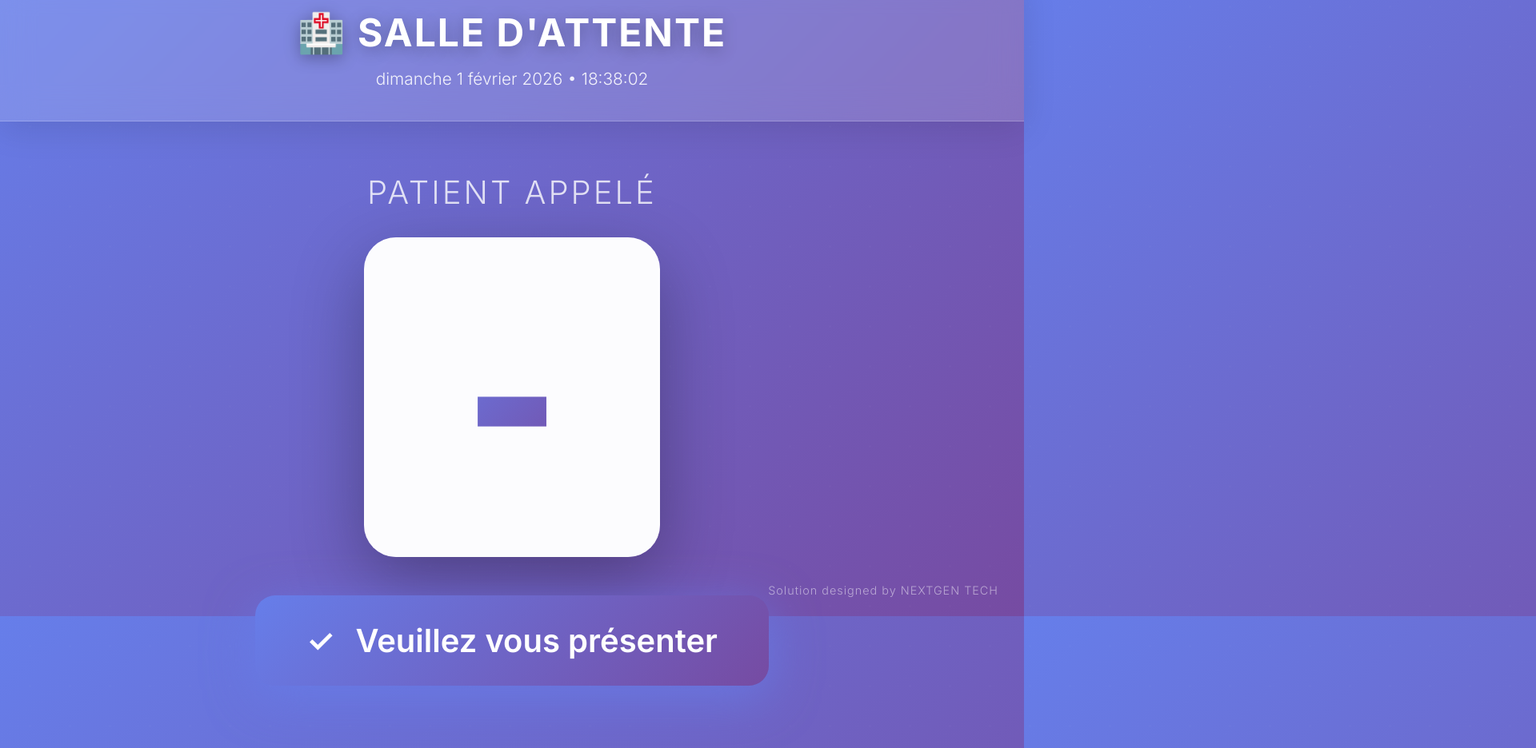
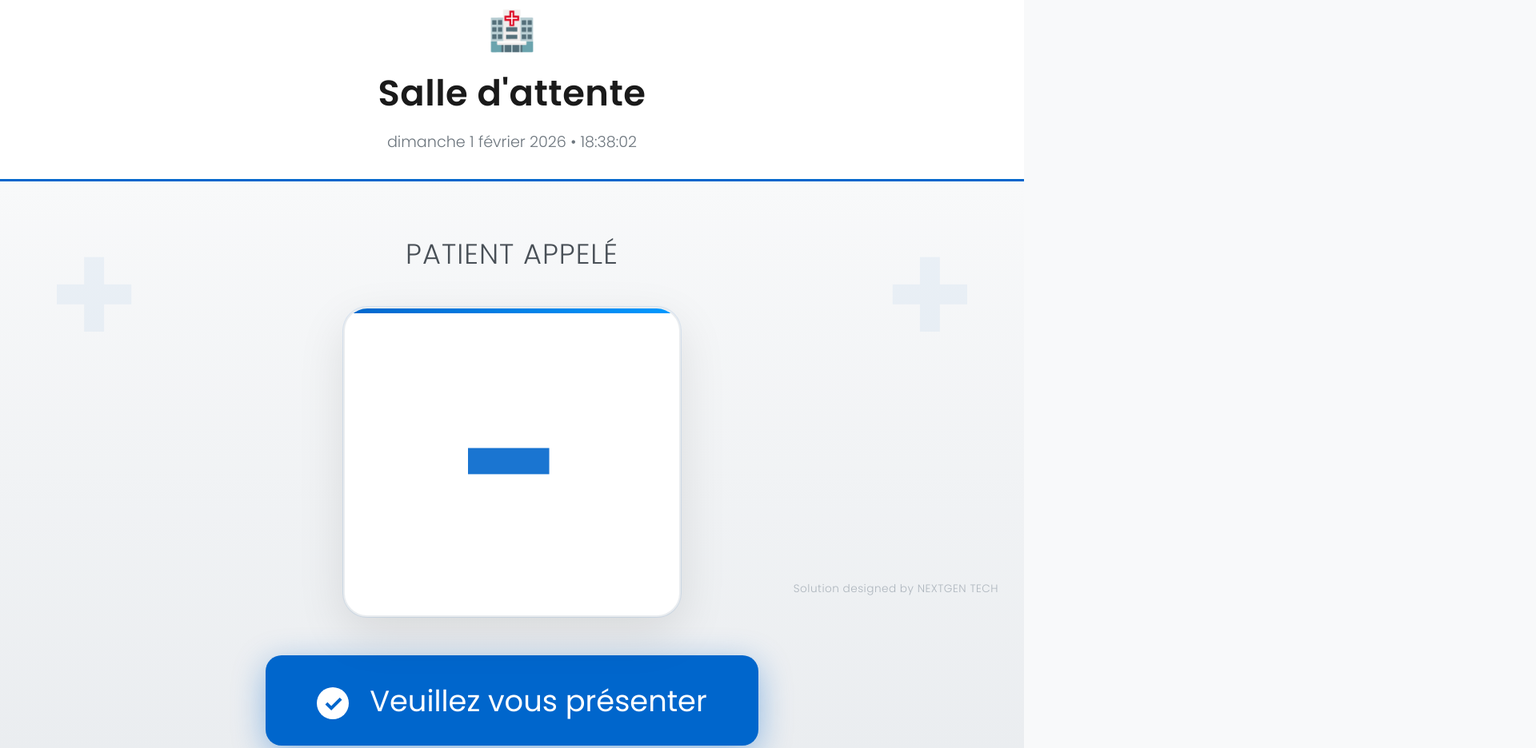
Before and after one commit to Chicanos-Tech/Etienne_pageclient, a plain HTML site: page index.html in a window 1280 px wide. Shown: the part 29-965 px from the top of the page at 80% size, 1920 px wide, since content can reach past the window. Drawn offline with Linux system fonts and the light colour scheme; no server answers.

Commit message:
Update index.html

```diff
--- a/index.html
+++ b/index.html
@@ -4,7 +4,7 @@
   <meta charset="UTF-8">
   <meta name="viewport" content="width=device-width, initial-scale=1.0">
   <title>Salle d'attente</title>
-  <link href="https://fonts.googleapis.com/css2?family=Inter:wght@300;400;600;700;900&display=swap" rel="stylesheet">
+  <link href="https://fonts.googleapis.com/css2?family=Poppins:wght@300;400;600;700&display=swap" rel="stylesheet">
 
   <style>
     * {
@@ -14,57 +14,41 @@
     }
 
     body {
-      font-family: 'Inter', -apple-system, BlinkMacSystemFont, sans-serif;
-      background: linear-gradient(135deg, #667eea 0%, #764ba2 100%);
+      font-family: 'Poppins', -apple-system, BlinkMacSystemFont, sans-serif;
+      background: #f8f9fa;
       height: 100vh;
       display: flex;
       flex-direction: column;
       overflow: hidden;
-      position: relative;
-    }
-
-    /* Animation de fond */
-    body::before {
-      content: '';
-      position: absolute;
-      width: 200%;
-      height: 200%;
-      background: radial-gradient(circle, rgba(255,255,255,0.1) 1px, transparent 1px);
-      background-size: 50px 50px;
-      animation: moveBackground 20s linear infinite;
-      opacity: 0.3;
-    }
-
-    @keyframes moveBackground {
-      0% { transform: translate(0, 0); }
-      100% { transform: translate(50px, 50px); }
     }
 
     /* Header */
     header {
-      background: rgba(255, 255, 255, 0.15);
-      backdrop-filter: blur(20px);
-      padding: 2.5rem;
+      background: white;
+      padding: 2rem 3rem;
       text-align: center;
-      border-bottom: 1px solid rgba(255, 255, 255, 0.2);
-      box-shadow: 0 10px 40px rgba(0, 0, 0, 0.1);
-      position: relative;
-      z-index: 10;
+      border-bottom: 3px solid #0066cc;
+      box-shadow: 0 2px 20px rgba(0, 0, 0, 0.05);
     }
 
     header h1 {
+      font-size: 2.8rem;
+      font-weight: 600;
+      color: #1a1a1a;
+      letter-spacing: 0.5px;
+      margin-bottom: 0.5rem;
+    }
+
+    .header-icon {
+      color: #0066cc;
       font-size: 3rem;
-      font-weight: 700;
-      color: white;
-      letter-spacing: 2px;
-      text-transform: uppercase;
-      text-shadow: 0 4px 20px rgba(0, 0, 0, 0.3);
+      margin-bottom: 0.5rem;
     }
 
     .datetime {
-      margin-top: 1rem;
-      font-size: 1.3rem;
-      color: rgba(255, 255, 255, 0.9);
+      margin-top: 0.8rem;
+      font-size: 1.2rem;
+      color: #6c757d;
       font-weight: 300;
     }
 
@@ -75,51 +59,48 @@
       flex-direction: column;
       justify-content: center;
       align-items: center;
-      position: relative;
-      z-index: 5;
       padding: 4rem;
+      background: linear-gradient(180deg, #f8f9fa 0%, #e9ecef 100%);
     }
 
     .label {
-      font-size: 2.5rem;
+      font-size: 2.2rem;
       font-weight: 300;
-      color: rgba(255, 255, 255, 0.8);
-      margin-bottom: 2rem;
-      letter-spacing: 3px;
+      color: #495057;
+      margin-bottom: 2.5rem;
+      letter-spacing: 1px;
       text-transform: uppercase;
     }
 
     /* Carte numéro patient */
     .patient-card {
-      background: rgba(255, 255, 255, 0.98);
-      backdrop-filter: blur(30px);
-      border-radius: 40px;
-      padding: 5rem 8rem;
+      background: white;
+      border-radius: 30px;
+      padding: 5rem 9rem;
       box-shadow:
-        0 30px 90px rgba(0, 0, 0, 0.3),
-        0 0 0 1px rgba(255, 255, 255, 0.3) inset;
+        0 20px 60px rgba(0, 0, 0, 0.1),
+        0 0 0 1px rgba(0, 102, 204, 0.1);
       position: relative;
       overflow: hidden;
-      animation: cardEntrance 0.8s cubic-bezier(0.34, 1.56, 0.64, 1);
-      transform: translateY(0);
-      transition: all 0.4s ease;
+      animation: cardEntrance 0.6s cubic-bezier(0.34, 1.56, 0.64, 1);
+      border: 2px solid #e9ecef;
     }
 
+    /* Barre accent bleue */
     .patient-card::before {
       content: '';
       position: absolute;
-      top: -50%;
-      left: -50%;
-      width: 200%;
-      height: 200%;
-      background: linear-gradient(45deg, transparent, rgba(102, 126, 234, 0.1), transparent);
-      animation: shimmer 3s infinite;
+      top: 0;
+      left: 0;
+      right: 0;
+      height: 6px;
+      background: linear-gradient(90deg, #0066cc 0%, #0099ff 100%);
     }
 
     @keyframes cardEntrance {
       0% {
         opacity: 0;
-        transform: translateY(50px) scale(0.9);
+        transform: translateY(30px) scale(0.95);
       }
       100% {
         opacity: 1;
@@ -127,68 +108,61 @@
       }
     }
 
-    @keyframes shimmer {
-      0% { transform: translateX(-100%) translateY(-100%) rotate(45deg); }
-      100% { transform: translateX(100%) translateY(100%) rotate(45deg); }
+    .patient-number {
+      font-size: 14rem;
+      font-weight: 700;
+      color: #0066cc;
+      line-height: 1;
+      position: relative;
+      animation: numberPulse 2s ease-in-out infinite;
     }
 
-    .patient-number {
-      font-size: 15rem;
-      font-weight: 900;
-      background: linear-gradient(135deg, #667eea 0%, #764ba2 100%);
-      -webkit-background-clip: text;
-      -webkit-text-fill-color: transparent;
-      background-clip: text;
-      line-height: 1;
-      position: relative;
-      z-index: 2;
-      animation: pulse 2s ease-in-out infinite;
-    }
-
-    @keyframes pulse {
+    @keyframes numberPulse {
       0%, 100% {
         transform: scale(1);
+        opacity: 1;
       }
       50% {
-        transform: scale(1.05);
+        transform: scale(1.03);
+        opacity: 0.9;
       }
     }
 
     .message {
       margin-top: 3rem;
-      padding: 2rem 4rem;
-      background: linear-gradient(135deg, #667eea 0%, #764ba2 100%);
+      padding: 1.8rem 4rem;
+      background: #0066cc;
       color: white;
-      font-size: 2.5rem;
-      font-weight: 600;
-      border-radius: 25px;
+      font-size: 2.3rem;
+      font-weight: 500;
+      border-radius: 20px;
       text-align: center;
-      box-shadow: 0 15px 40px rgba(102, 126, 234, 0.4);
-      position: relative;
-      z-index: 2;
+      box-shadow: 0 10px 30px rgba(0, 102, 204, 0.25);
       animation: messageGlow 2s ease-in-out infinite;
     }
 
     @keyframes messageGlow {
       0%, 100% {
-        box-shadow: 0 15px 40px rgba(102, 126, 234, 0.4);
+        box-shadow: 0 10px 30px rgba(0, 102, 204, 0.25);
       }
       50% {
-        box-shadow: 0 15px 60px rgba(102, 126, 234, 0.7);
+        box-shadow: 0 10px 40px rgba(0, 102, 204, 0.4);
       }
     }
 
-    /* Icône check */
+    /* Icône */
     .check-icon {
       display: inline-block;
+      width: 2.5rem;
+      height: 2.5rem;
+      background: white;
+      color: #0066cc;
+      border-radius: 50%;
+      text-align: center;
+      line-height: 2.5rem;
       margin-right: 1rem;
-      font-size: 2.5rem;
-      animation: checkBounce 1s ease infinite;
-    }
-
-    @keyframes checkBounce {
-      0%, 100% { transform: translateY(0); }
-      50% { transform: translateY(-10px); }
+      font-weight: 700;
+      font-size: 1.8rem;
     }
 
     /* Footer signature */
@@ -196,38 +170,65 @@
       position: fixed;
       bottom: 1.5rem;
       right: 2rem;
-      font-size: 0.9rem;
-      color: rgba(255, 255, 255, 0.5);
+      font-size: 0.85rem;
+      color: #adb5bd;
       font-weight: 300;
-      letter-spacing: 1px;
-      z-index: 10;
+      letter-spacing: 0.5px;
     }
 
-    /* Animation d'apparition du numéro */
+    /* Animation nouveau patient */
     .patient-card.new-patient {
       animation: newPatientAlert 0.8s cubic-bezier(0.34, 1.56, 0.64, 1);
     }
 
     @keyframes newPatientAlert {
       0% {
-        transform: scale(0.8) rotate(-5deg);
+        transform: scale(0.9);
         opacity: 0;
+        box-shadow: 0 0 0 0 rgba(0, 102, 204, 0.4);
       }
       50% {
-        transform: scale(1.1) rotate(2deg);
+        box-shadow: 0 0 0 20px rgba(0, 102, 204, 0);
       }
       100% {
-        transform: scale(1) rotate(0);
+        transform: scale(1);
         opacity: 1;
+        box-shadow: 0 20px 60px rgba(0, 0, 0, 0.1);
       }
+    }
+
+    /* Indicateur médical (optionnel) */
+    .medical-cross {
+      position: fixed;
+      top: 50%;
+      left: 5%;
+      transform: translateY(-50%);
+      font-size: 8rem;
+      color: rgba(0, 102, 204, 0.05);
+      z-index: 0;
+    }
+
+    .medical-cross-right {
+      position: fixed;
+      top: 50%;
+      right: 5%;
+      transform: translateY(-50%);
+      font-size: 8rem;
+      color: rgba(0, 102, 204, 0.05);
+      z-index: 0;
     }
   </style>
 </head>
 
 <body>
 
+<!-- Croix médicales décoratives -->
+<div class="medical-cross">✚</div>
+<div class="medical-cross-right">✚</div>
+
 <header>
-  <h1>🏥 Salle d'attente</h1>
+  <div class="header-icon">🏥</div>
+  <h1>Salle d'attente</h1>
   <div class="datetime" id="clock"></div>
 </header>
 
```
